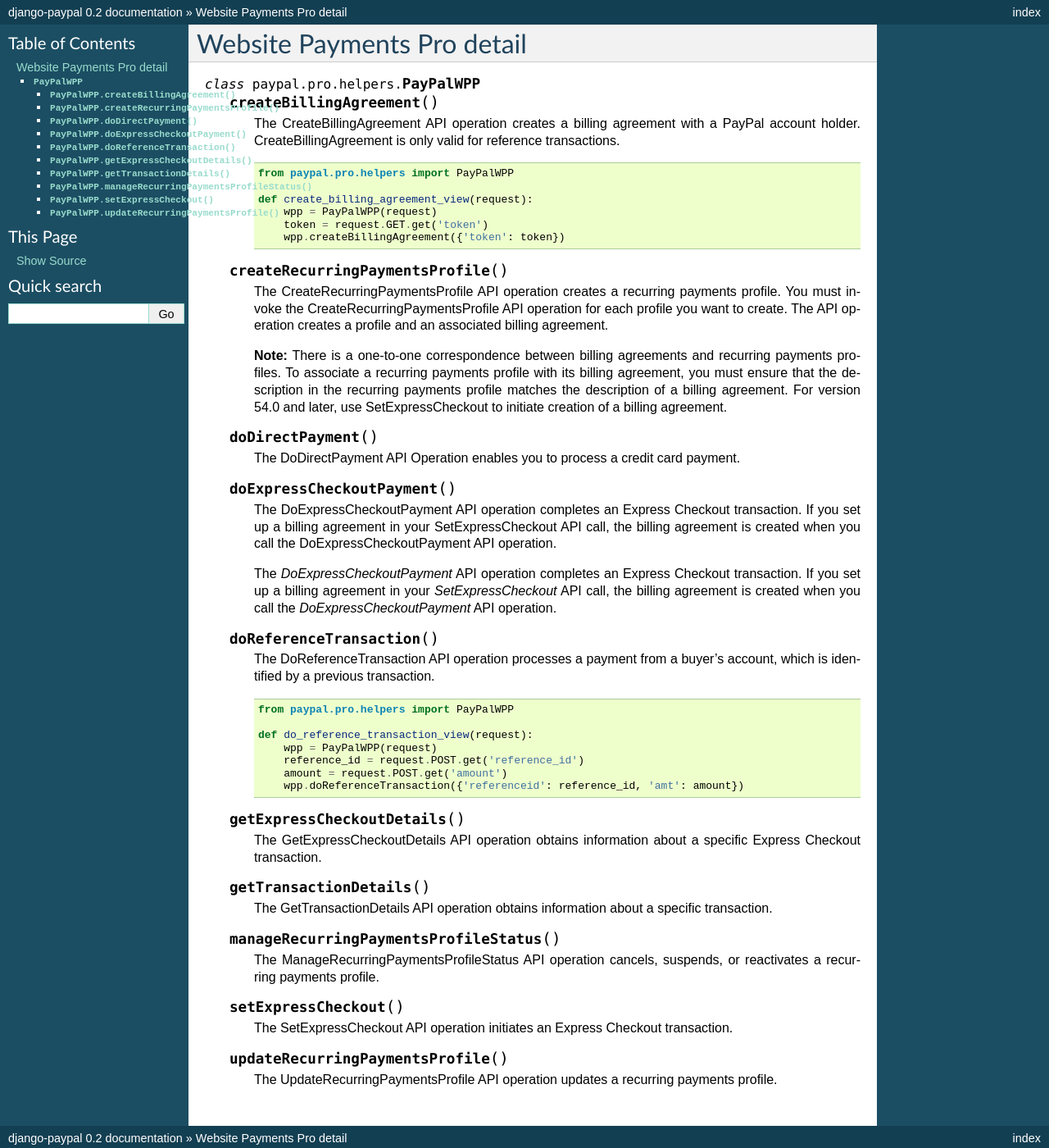
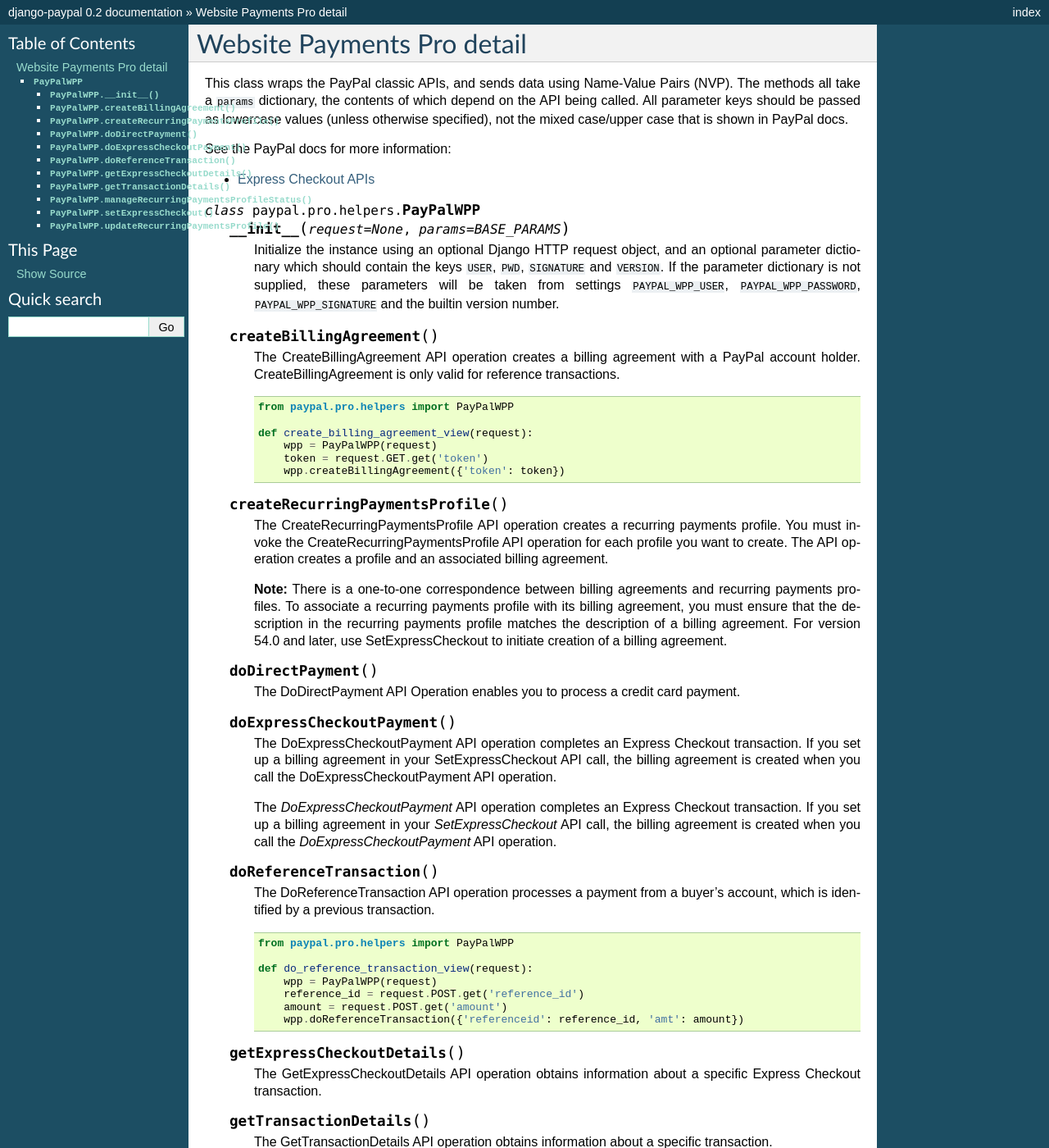
Before and after one commit to spookylukey/django-paypal, a Sphinx documentation site: the page built from docs/pro/detail.rst, in a window 1280 px wide and 1400 px high. Shown: the whole window at 82% size. Built offline with Sphinx 7.4.7, drawn with Linux system fonts in a browser that asks for light colours; some of the changed text lies outside the part shown.

Commit message:
Better docs for PayPalWPP

```diff
--- a/docs/pro/detail.rst
+++ b/docs/pro/detail.rst
@@ -1,9 +1,28 @@
 Website Payments Pro detail
 ===========================
+
+This class wraps the PayPal classic APIs, and sends data using Name-Value Pairs
+(NVP). The methods all take a ``params`` dictionary, the contents of which
+depend on the API being called. All parameter keys should be passed as lowercase
+values (unless otherwise specified), not the mixed case/upper case that is shown
+in PayPal docs.
+
+See the PayPal docs for more information:
+
+* `Express Checkout APIs <https://developer.paypal.com/docs/classic/api/>`_
 
 .. py:currentmodule:: paypal.pro.helpers
 
 .. py:class:: PayPalWPP
+
+   .. py:method:: __init__(request=None, params=BASE_PARAMS)
+
+      Initialize the instance using an optional Django HTTP request object, and
+      an optional parameter dictionary which should contain the keys ``USER``,
+      ``PWD``, ``SIGNATURE`` and ``VERSION``. If the parameter dictionary is not
+      supplied, these parameters will be taken from settings
+      ``PAYPAL_WPP_USER``, ``PAYPAL_WPP_PASSWORD``, ``PAYPAL_WPP_SIGNATURE`` and
+      the builtin version number.
 
    .. py:method:: createBillingAgreement()
 
@@ -85,7 +104,11 @@
    .. py:method:: setExpressCheckout()
 
       The SetExpressCheckout API operation initiates an Express Checkout
-      transaction.
+      transaction. Returns an ``PayPalNVP`` object that has the token saved
+      in the ``.token`` attribute.
+
+      See the `SetExpressCheckout docs
+      <https://developer.paypal.com/docs/classic/api/merchant/SetExpressCheckout_API_Operation_NVP/>`_
 
    .. py:method:: updateRecurringPaymentsProfile()
 
```
Also changed, not shown: 1 other file.
